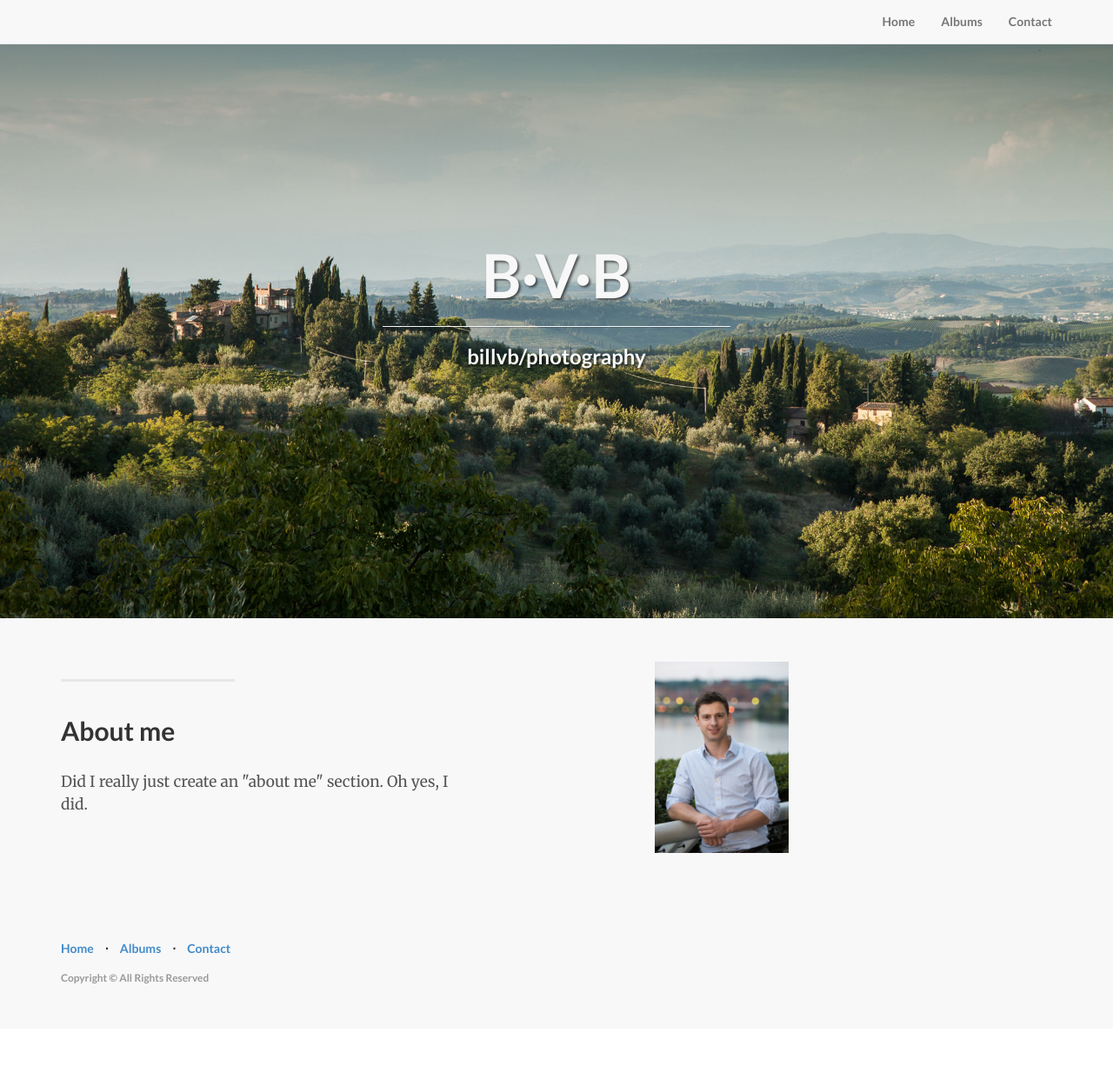
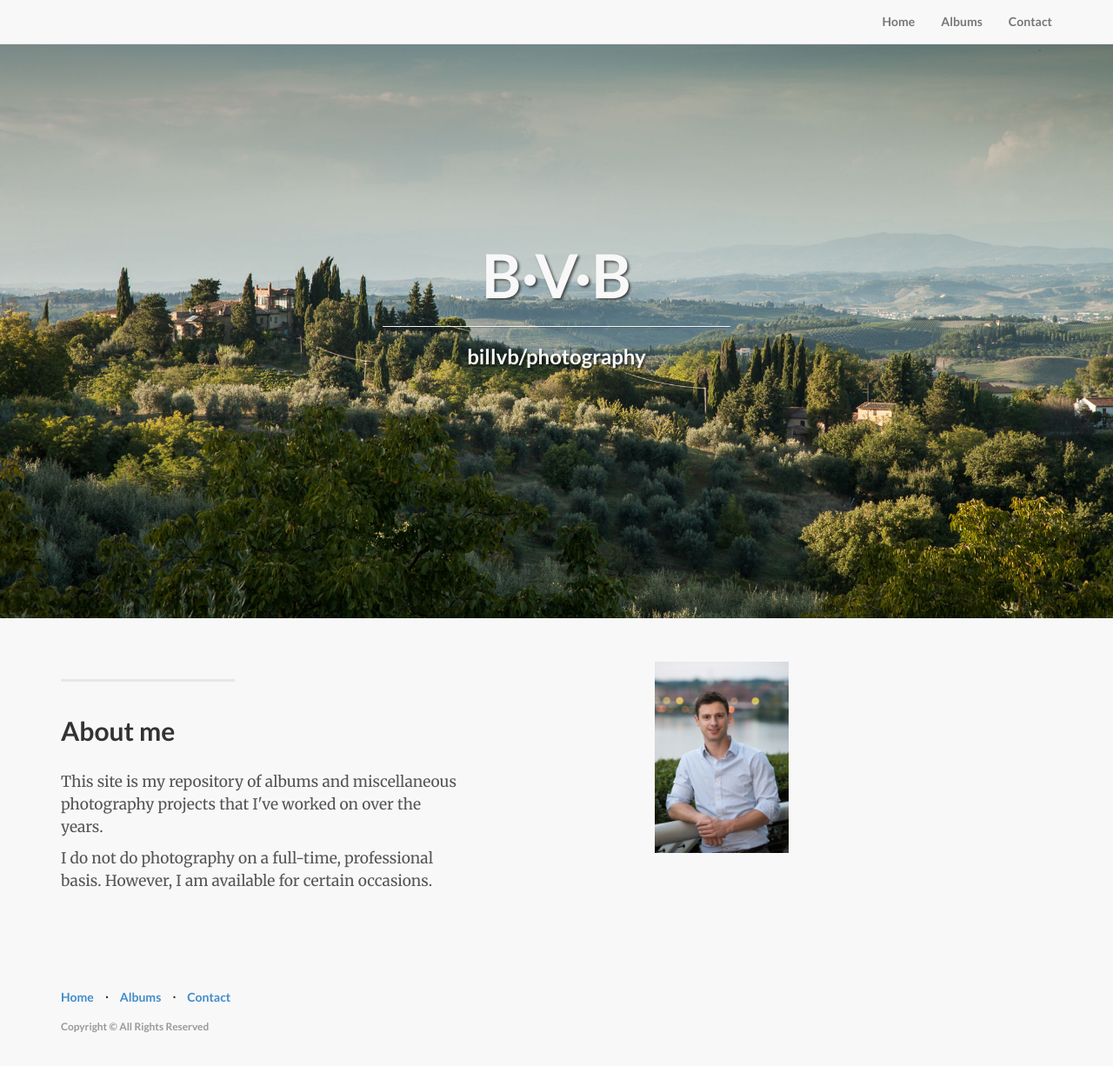
Before and after one commit to billvb/billvb.github.io, a Jekyll site: the page built from photo/index.html, in a window 1280 px wide and 1239 px high. Shown: the top 1226 px of the window at 87% size. Built offline with Jekyll 4.4.1, drawn with Linux system fonts in a browser that asks for light colours; nearby versions of some CDN libraries.

Commit message:
Reworded about me on photo section

```diff
--- a/photo/index.html
+++ b/photo/index.html
@@ -23,7 +23,8 @@ $(document).ready(function() {
                 <hr class="section-heading-spacer">
                 <div class="clearfix"></div>
                 <h2 class="section-heading">About me</h2>
-                <p>Did I really just create an "about me" section. Oh yes, I did.</p>
+                <p>This site is my repository of albums and miscellaneous photography projects that I've worked on over the years.</p>
+                <p>I do not do photography on a full-time, professional basis. However, I am available for certain occasions.</p>
             </div>
             <div class="col-lg-5 col-lg-offset-2 col-sm-6">
                 <img class="img-responsive" src="/images/BB-65-crop.jpg" style="max-height: 220px;" alt="">
```
